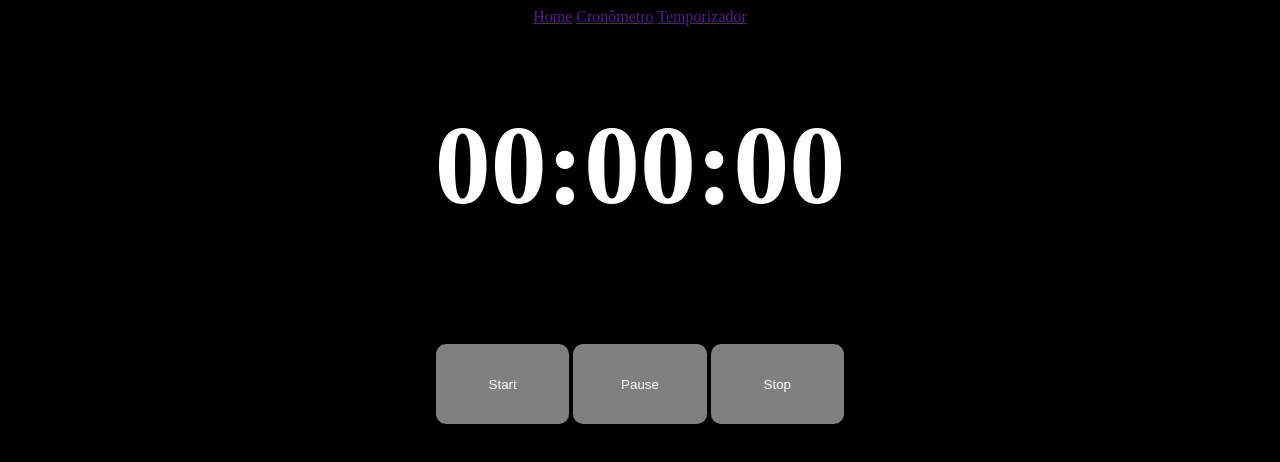
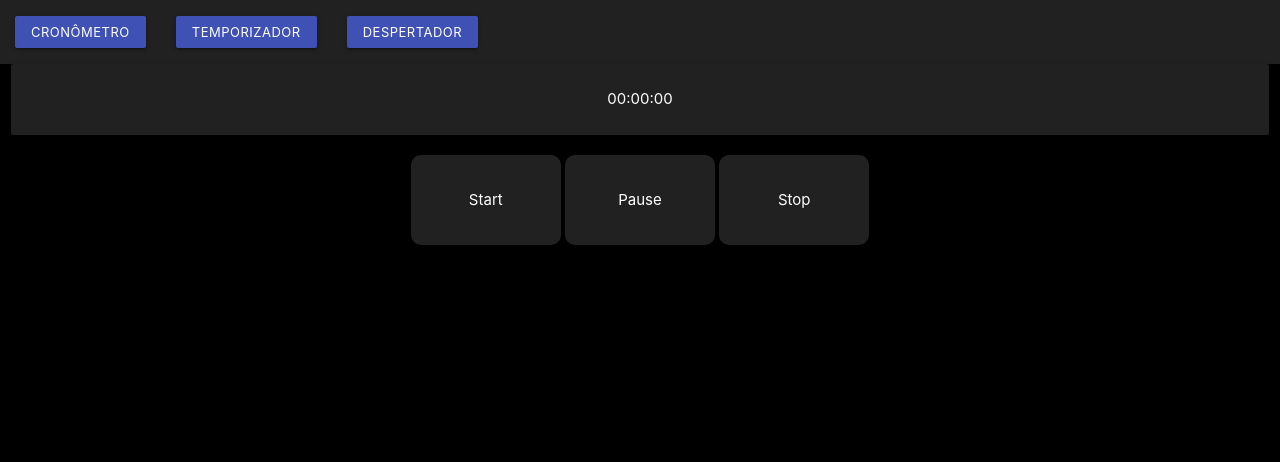
Before and after one commit to pistilligabriel/TimerJS, a plain HTML site: page index.html in a window 1280 px wide. Drawn offline with nearby package versions, Linux system fonts and the light colour scheme.

Commit message:
mudança header e card do tempo

```diff
--- a/index.css
+++ b/index.css
@@ -20,3 +20,7 @@ button{
 button:hover{
     cursor: pointer;
 }
+
+#card{
+    margin: 0 auto;
+}
--- a/index.html
+++ b/index.html
@@ -1,30 +1,38 @@
 <!DOCTYPE html>
 <html lang="pt-br">
+  <head>
+    <meta charset="UTF-8" />
+    <meta name="viewport" content="width=device-width, initial-scale=1.0" />
+    <link rel="stylesheet" href="index.css" />
+    <link rel="stylesheet" href="https://cdnjs.cloudflare.com/ajax/libs/materialize/1.0.0/css/materialize.min.css">
+    <title>Timer</title>
+  </head>
 
-<head>
-    <meta charset="UTF-8">
-    <meta name="viewport" content="width=device-width, initial-scale=1.0">
-    <link rel="stylesheet" href="index.css">
-    <title>Timer</title>
-</head>
+  <body>
+    <header>
+     <nav class="grey darken-4">
+        <ul class="center hide-on-med-and-down">
+            <li><a href="" class="waves-effect waves-light btn-small indigo">Cronômetro </a></li>
+            <li><a href="" class="waves-effect waves-light btn-small indigo">Temporizador</a></li>
+            <li><a href="" class="waves-effect waves-light btn-small indigo">Despertador</a></li>
 
-<body>
-    <header>
-        <div class="head-container">
-            <div class="head-buttons">
-                <a href="">Home</a>
-                <a href="">Cronômetro</a>
-                <a href="">Temporizador</a>
-            </div>
-        </div>
+        </ul>
+     </nav>
     </header>
     <div class="div">
-        <h1 id="watch">00:00:00</h1>
-        <button id="start" onclick="start()">Start</button>
-        <button onclick="pause()">Pause</button>
-        <button id="stop" onclick="stop()">Stop</button>
+        <div class="row">
+        <div class="col s12">
+          <div id="card" class="card-panel x-large grey darken-4">
+            <span class="white-text"> 00:00:00
+            </span>
+          </div>
+        </div>
+      </div>
+      <button class="waves-effect btn-x-large grey darken-4" id="start" onclick="start()">Start</button>
+      <button class="waves-effect btn-x-large grey darken-4" onclick="pause()">Pause</button>
+      <button class="waves-effect btn-x-large grey darken-4" id="stop" onclick="stop()">Stop</button>
     </div>
     <script src="index.js"></script>
-</body>
-
+    <script src="https://cdnjs.cloudflare.com/ajax/libs/materialize/1.0.0/js/materialize.min.js"></script>
+  </body>
 </html>
```
